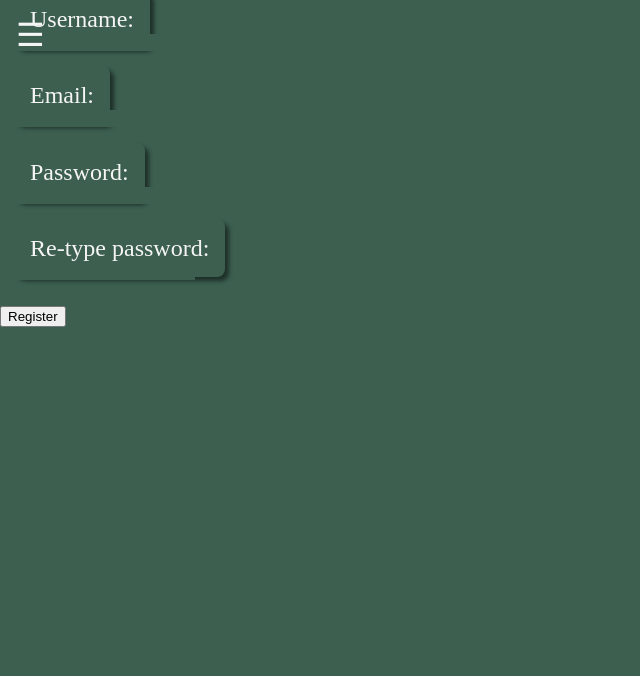
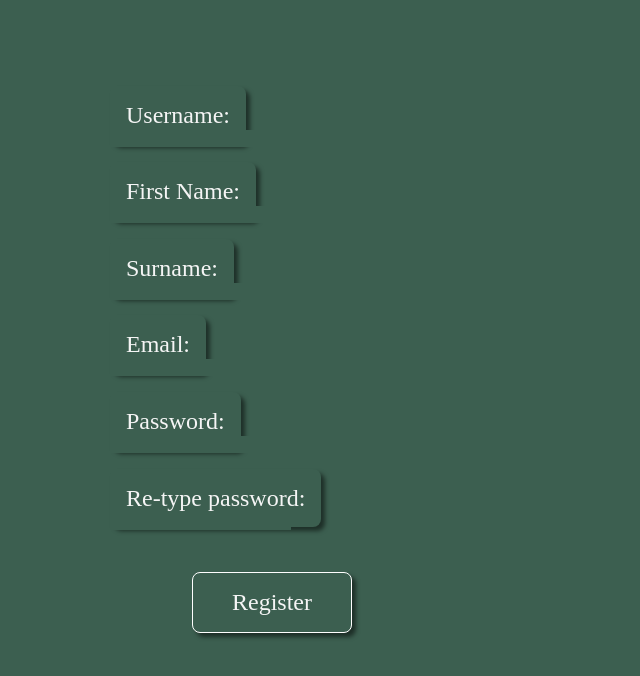
Before and after one commit to luciancroitoru/react-final-project-lucian, a React (Vite) app: page /register in a window 1280 px wide. Shown: the top 676 px of the page, without its empty margins (0-640 px from the left). Built offline with nearby package versions, Linux system fonts and the light colour scheme; data requests are answered from the project's data file.

Commit message:
css for login and register

```diff
--- a/db.json
+++ b/db.json
@@ -5,17 +5,22 @@
       "password": "$2a$10$PNtrul65iIV6pcHjoBLLse6QjlUD18vseiyU.qX/HevGuU7yWFXVK",
       "username": "lucian",
       "id": 1
+    },
+    {
+      "email": "lost@gmail.com",
+      "password": "$2a$10$5eRXonVqyzq2UuyzP0Rp8OS4IOlM5o3TYfS/EdOVCVOgDHGtifVwm",
+      "username": "",
+      "id": 2
     }
   ],
   "quotes": [
     {
-      "id": "a8d2518d-f7d6-4b7e-abe7-61ba1182df66",
       "text": "''Code even when everything seems dark in front of your eyes''",
       "author": "Lucian Taylor",
       "imageUrl": "https://picsum.photos/id/1/450/300",
-      "date": "2024-5-21",
-      "rating": 5,
-      "bookmark": false
+      "date": "2024-06-01",
+      "rating": "4",
+      "id": "a8d2518d-f7d6-4b7e-abe7-61ba1182df66"
     },
     {
       "text": "''It is never too late to call an old friend''",
@@ -135,6 +140,30 @@
       "date": "2024-05-30",
       "rating": "4",
       "id": "FGJOWwW"
+    },
+    {
+      "text": "efsdfdscdscdssvsd",
+      "author": "me",
+      "imageUrl": "https://picsum.photos/id/9/450/300",
+      "date": "2024-05-30",
+      "rating": "2",
+      "id": "KsW1tMq"
+    },
+    {
+      "text": "My code is sooooo gooood",
+      "author": "me",
+      "imageUrl": "https://picsum.photos/id/15/450/300",
+      "date": "2024-05-28",
+      "rating": "2",
+      "id": "WypgXX-"
+    },
+    {
+      "text": "fdsfdsfsdfsdfsd",
+      "author": "ffdsfsdfs",
+      "imageUrl": "https://picsum.photos/id/6/450/300",
+      "date": "2024-05-30",
+      "rating": "3",
+      "id": "hJU7kci"
     }
   ]
 }
--- a/src/App.jsx
+++ b/src/App.jsx
@@ -7,7 +7,6 @@ import CreateQuote from './components/create-quote/CreateQuote';
 import { getQuotesFromServer } from './lib/quotes';
 import { Register } from './components/auth/register/Register';
 import Login from './components/auth/login/Login';
-import Navbar from './components/navbar/Navbar';
 
 // import CreateQuote from './components/CreateQuote';
 // import Logout from './components/Logout';
@@ -32,7 +31,7 @@ useEffect(() =>{
     <>
       <QuoteContext.Provider value={{quotes, setQuotes}}>
         <AuthContext.Provider value={{auth, setAuth}}>
-        <Navbar />
+        {/* <Navbar /> */}
           <Routes>
             <Route path="/" element = {<Home/>}></Route>
            <Route path="/quote/:idFromPath" element={<QuoteDetails/>}></Route>
--- a/src/components/auth/login/Login.css
+++ b/src/components/auth/login/Login.css
@@ -0,0 +1,21 @@
+.login-container{
+    display: flex;
+    flex-direction: column;
+    flex-wrap: wrap;
+    padding: 6rem
+}
+
+.login-button{
+    border: 1px solid white;
+    padding: 1rem;
+    font-size: 1.5rem;
+    margin-left: 6rem;
+    margin-top: 1rem;
+    margin-bottom: 2rem;
+    box-shadow: 4px 4px 4px rgba(0, 0, 0, 0.5);
+    border-radius: 8px;
+    font-family: cursive;
+    color: whitesmoke;;
+    background: var(--primary-color);
+    width: 10rem;
+}
--- a/src/components/auth/login/Login.jsx
+++ b/src/components/auth/login/Login.jsx
@@ -45,7 +45,7 @@ export default function Login() {
   return (
     <form onSubmit={login}>
       {error ? <p className='error'>{error}</p> : ""}
-
+      <div className="login-container">
       <fieldset>
         <label htmlFor="email">Email:</label>
         <div>
@@ -59,8 +59,8 @@ export default function Login() {
           <input type="password" id="password" name="password" />
         </div>
       </fieldset>
-
-      <button>Login</button>
+      <button className="login-button">Login</button>
+      </div>
     </form>
   );
 }
--- a/src/components/auth/register/Register.css
+++ b/src/components/auth/register/Register.css
@@ -0,0 +1,39 @@
+.register-container{
+    padding: 6rem;
+    display: flex;
+    flex-direction: column;
+}
+
+.username-container
+.email-container
+.password-container
+.retype-password-container{
+        display: flex;
+        flex-direction: column;
+    }
+
+
+.input-username
+.input-first-name
+.input-surname
+.input-email
+.input-password{
+    row-gap: 4rem;
+    margin-left: 5rem;
+    margin-top: 5rem;
+}
+
+.button-register{
+    border: 1px solid white;
+    padding: 1rem;
+    font-size: 1.5rem;
+    margin-left: 6rem;
+    margin-top: 1rem;
+    margin-bottom: 2rem;
+    box-shadow: 4px 4px 4px rgba(0, 0, 0, 0.5);
+    border-radius: 8px;
+    font-family: cursive;
+    color: whitesmoke;;
+    background: var(--primary-color);
+    width: 10rem;
+}
--- a/src/components/auth/register/Register.jsx
+++ b/src/components/auth/register/Register.jsx
@@ -1,4 +1,5 @@
 import { useNavigate } from "react-router-dom";
+import "./Register.css";
 
 export function Register() {
      const navigate = useNavigate();
@@ -30,36 +31,50 @@ export function Register() {
     }
 
     return (
-      <form onSubmit={register}>
-        <fieldset>
+      <form onSubmit={register} className="register-container">
+
+        <fieldset className="username-container">
           <label htmlFor="username">Username:</label>
-          <div>
+          <div className="input-username">
             <input type="text" id="username" name="username" />
           </div>
         </fieldset>
 
-        <fieldset>
+        <fieldset className="firstname-container">
+          <label htmlFor="username">First Name:</label>
+          <div className="input-first-name">
+            <input type="text" id="username" name="username" />
+          </div>
+        </fieldset>
+
+        <fieldset className="surname-container">
+          <label htmlFor="username">Surname:</label>
+          <div className="input-surname">
+            <input type="text" id="username" name="username" />
+          </div>
+        </fieldset>
+
+        <fieldset className="email-container">
           <label htmlFor="email">Email:</label>
-          <div>
+          <div className="input-email">
             <input type="email" id="email" name="email" />
           </div>
         </fieldset>
 
-        <fieldset>
+        <fieldset className="password-container">
           <label htmlFor="password">Password:</label>
-          <div>
+          <div className="input-password">
             <input type="password" id="password" name="password" />
           </div>
         </fieldset>
 
-        <fieldset>
+        <fieldset className="retype-password-container">
           <label htmlFor="reTypePassword">Re-type password:</label>
-          <div>
+          <div className="input-retype-password">
             <input type="password" id="reTypePassword" name="reTypePassword" />
           </div>
         </fieldset>
-
-        <button>Register</button>
+        <button className="button-register">Register</button>
       </form>
     );
   }
--- a/src/components/create-quote/CreateQuote.css
+++ b/src/components/create-quote/CreateQuote.css
@@ -2,7 +2,6 @@
     display: flex;
     flex-direction: row;
     padding: 2rem;
-
 }
 
 .create-quote-section{
@@ -135,7 +134,7 @@ option{
     box-shadow: 4px 4px 4px rgba(0, 0, 0, 0.5);
     border-radius: 8px;
     font-family: cursive;
-    color: whitesmoke;;
+    color: whitesmoke;
     background: var(--primary-color);
     width: 10rem;
 }
--- a/src/components/home/Home.jsx
+++ b/src/components/home/Home.jsx
@@ -6,6 +6,7 @@ import { useState, useEffect, useContext } from 'react';
 import { QuoteContext } from '../../App';
 import { getQuotesFromServer } from '../../lib/quotes';
 import "./Home.css";
+import Navbar from '../navbar/Navbar';
 
 // function retrieveQuotes() {
 //   return fetch("http://localhost:3000/quotes").then((response) =>
@@ -42,6 +43,7 @@ export default function Home(){
 
     return(
     <>
+      <Navbar />
       <Search onSearchChange={onSearchChange} />
       <FavoriteQuotes />
       <QuotesList searchTerm={searchTerm} />
--- a/src/components/navbar/Navbar.jsx
+++ b/src/components/navbar/Navbar.jsx
@@ -1,8 +1,13 @@
-import { useState } from 'react';
-import { Link } from 'react-router-dom';
-import './Navbar.css';
+import { useState } from "react";
+import { Link } from "react-router-dom";
+import "./Navbar.css";
+import { AuthContext } from "../../App";
+import {useContext} from 'react';
 
 function Navbar() {
+//   const navigate = useNavigate();
+const {auth} = useContext(AuthContext);
+
   const [isHovered, setIsHovered] = useState(false);
 
   const handleMouseEnter = () => {
@@ -13,7 +18,14 @@ function Navbar() {
     setIsHovered(false);
   };
 
+  const handleLogout = () => {
+    localStorage.removeItem(`accessToken`);
+    // navigate("/login");
+  };
+
   return (
+    <>
+    {auth ? (
     <div>
       <div
         className="menu-button"
@@ -23,20 +35,28 @@ function Navbar() {
         ☰
       </div>
       <div
-                className={`drawer ${isHovered ? 'open' : ''}`}
+        className={`drawer ${isHovered ? "open" : ""}`}
         onMouseEnter={handleMouseEnter}
         onMouseLeave={handleMouseLeave}
       >
         <ul className="drawer__menu">
           <li className="drawer__item">
-                        <Link to="/create-quote" className="drawer__link">Create quote</Link>
+            <Link to="/create-quote" className="drawer__link">
+              Create quote
+            </Link>
           </li>
-                    <li className="drawer__item">
-                        <Link to="/logout" className="drawer__link">Log out</Link>
+          <li className="drawer__item" onClick={handleLogout}>
+            <Link to="/login" className="drawer__link" onClick={handleLogout}>
+              Log out
+            </Link>
           </li>
         </ul>
       </div>
     </div>
+    ) : (
+      ""
+    )}
+    </>
   );
 }
 
```
Lines whose indentation alone changed are shown as unchanged.
